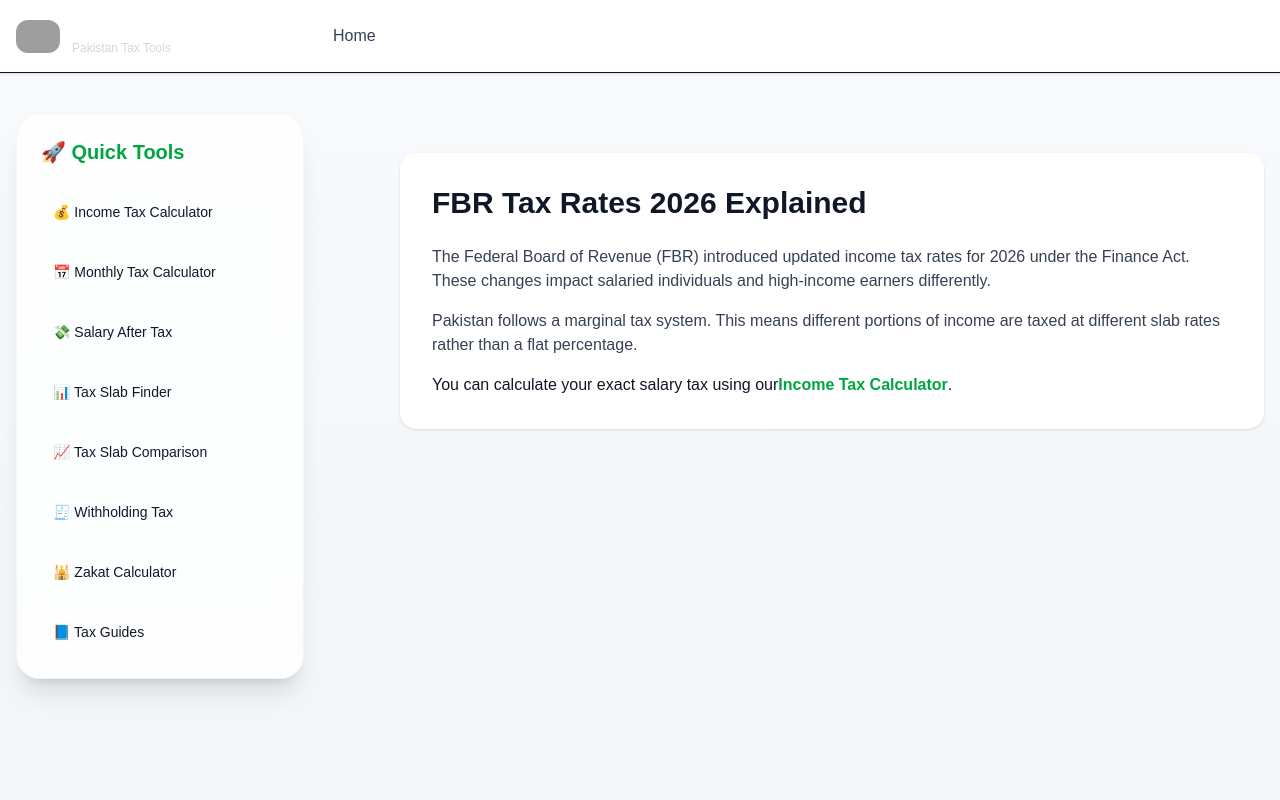
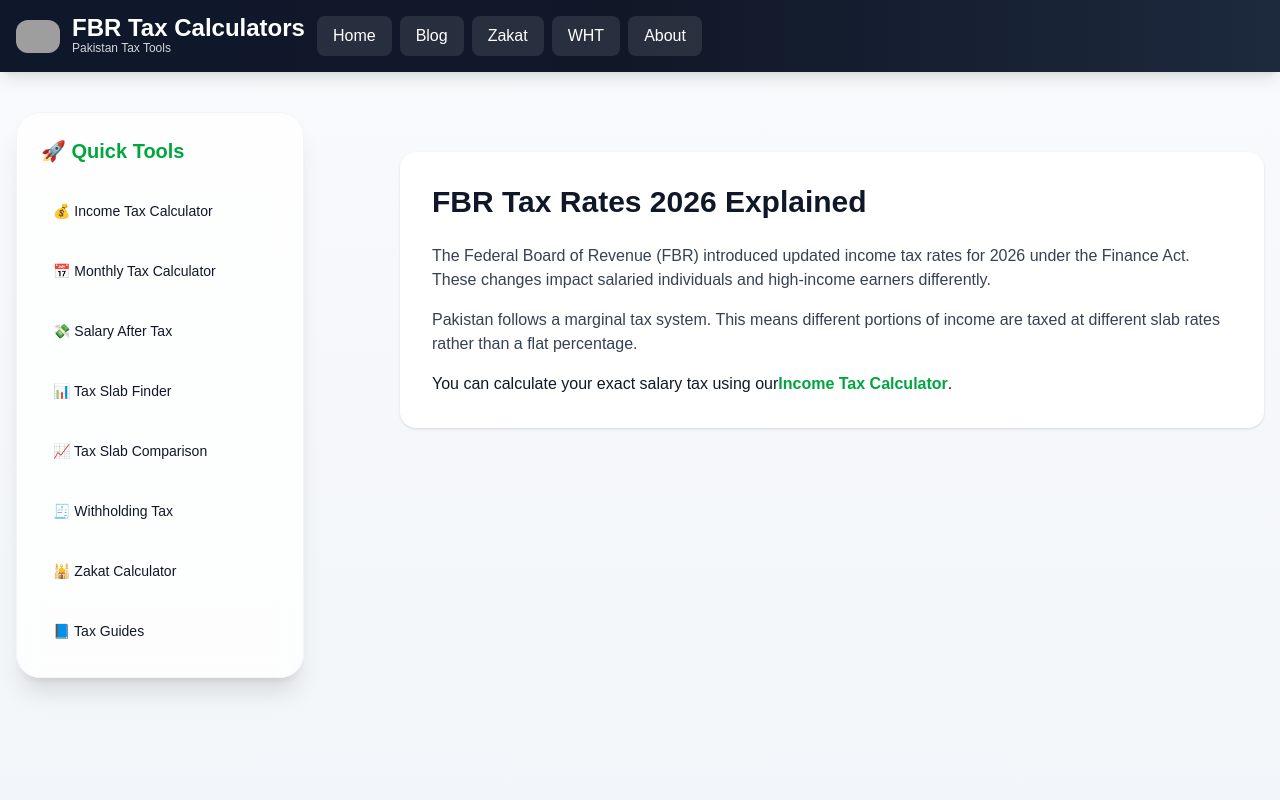
Before and after one commit to muhammadobaid1986/fbrtaxcalculators, a Next.js app: page /blog/fbr-tax-rates-2026-explained in a window 1280 px wide. Shown: the top 800 px of the page. Built offline with nearby package versions, Linux system fonts and the light colour scheme; grey boxes are pictures that could not be loaded.

Commit message:
Fixed navbar visibility issue

```diff
--- a/app/layout.tsx
+++ b/app/layout.tsx
@@ -71,7 +71,7 @@ export default function RootLayout({
       <body className="bg-gray-50 text-gray-900">
 
         {/* NAVBAR */}
-        <nav className="bg-white border-b shadow-sm sticky top-0 z-50">
+        <nav className="bg-gradient-to-r from-slate-900 via-gray-900 to-slate-800 shadow-lg sticky top-0 z-50">
   <div className="max-w-7xl mx-auto px-4 py-4 flex flex-col md:flex-row items-center gap-3">
 
     <Link
@@ -100,9 +100,9 @@ export default function RootLayout({
 
     <div className="flex flex-wrap justify-center gap-2">
 
-      <Link href="/" className="px-4 py-2 text-gray-700 hover:text-green-600 transition">
-        Home
-      </Link>
+      <Link href="/" className="px-4 py-2 bg-white/10 text-white rounded-lg hover:bg-white/20 transition">
+  Home
+</Link>
 
       <Link href="/blog" className="px-4 py-2 bg-white/10 text-white rounded-lg hover:bg-white/20 transition">
         Blog
```
